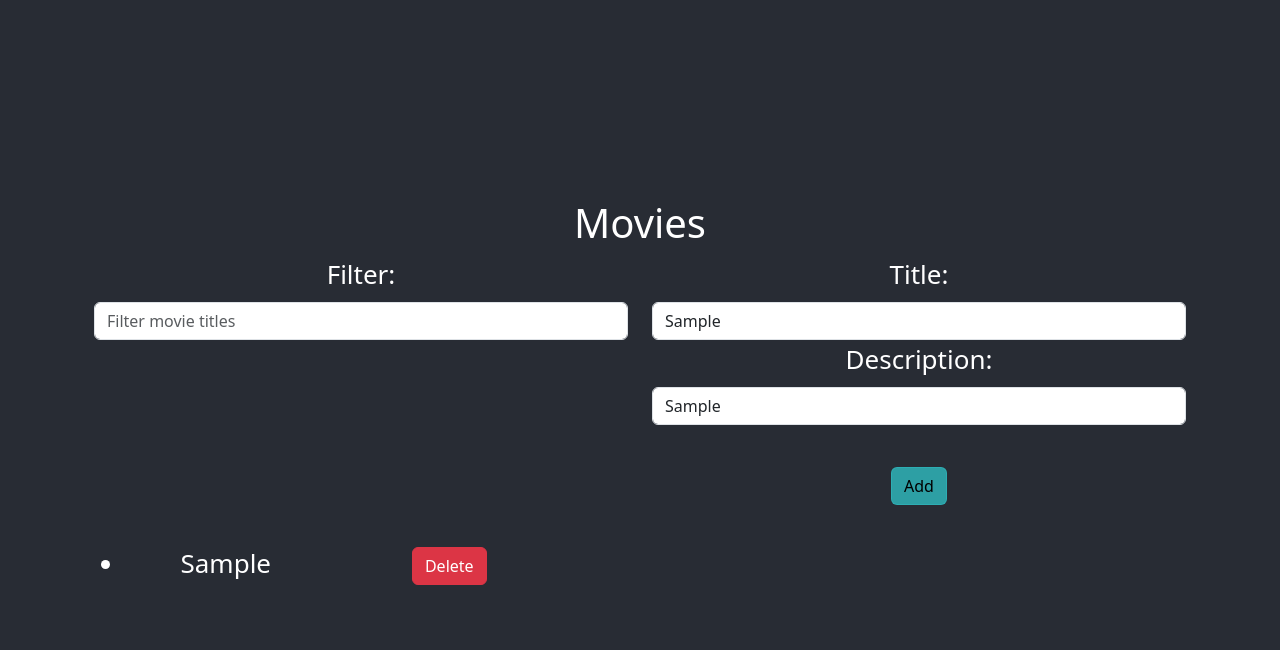
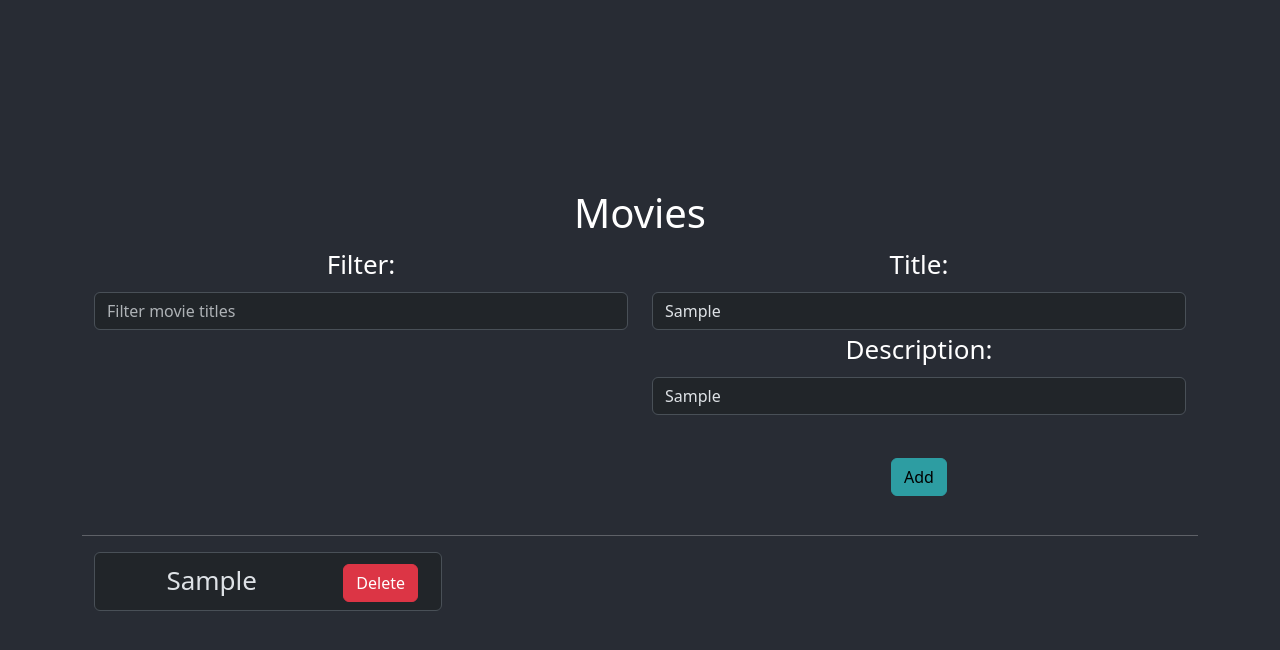
Before and after one commit to mickelson-classroom/list-detail-site-BobbydpStrange, a React (Create React App) app in the folder list-detail/: page / in a window 1280 px wide. Both pictures are taken after typing "Sample", "Sample" into the empty fields and a click on the button "Add". Shown: the top 650 px of the page. Built offline with nearby package versions, Linux system fonts and the light colour scheme.

Commit message:
added the nested list

```diff
--- a/list-detail/public/index.html
+++ b/list-detail/public/index.html
@@ -1,5 +1,5 @@
 <!DOCTYPE html>
-<html lang="en">
+<html lang="en" data-bs-theme="dark">
   <head>
     <meta charset="utf-8" />
     <link rel="icon" href="%PUBLIC_URL%/favicon.ico" />
--- a/list-detail/src/assets/custom.scss
+++ b/list-detail/src/assets/custom.scss
@@ -1,4 +1,7 @@
-$primary : rgba(47, 177, 182, 0.867);
+$primary : #2D9DA2;
 $btn-danger: rgb(185, 69, 33);
+$secondary:#F2CB05;
+$dark: #175073;
+
 
 @import "../../node_modules/bootstrap/scss/bootstrap"
--- a/list-detail/src/components/movieDetail.tsx
+++ b/list-detail/src/components/movieDetail.tsx
@@ -1,24 +1,77 @@
-import React from "react";
+import React,{ useState } from "react";
 
 interface MovieDetailProps {
   movie: {
     id: number;
     title: string;
     description: string;
+    genre: string[];
   };
+  onAddGenre: (movieId: number, genre: string) => void;
+  onDeleteGenre: (movieId: number, index: number) => void;
 }
 
-export const MovieDetail: React.FC<MovieDetailProps> = ({ movie }) => {
+export const MovieDetail: React.FC<MovieDetailProps> = ({ movie, onAddGenre, onDeleteGenre }) => {
+  const [newGenre, setNewGenre] = useState<string>("");
+
+  const handleAddGenre = () => {
+    console.log("Add Genre: "+ newGenre)
+    if (newGenre.trim() !== ""){
+      onAddGenre(movie.id, newGenre);
+      setNewGenre("");
+    }
+  };
+
+  const handleDeleteGenre = (index: number) => {
+    onDeleteGenre(movie.id, index);
+  };
+
   return (
-    <div className="container text-center">
-      <div className="row">
-        <div className="col-md-6">
+    <div className="container text-center border rounded-5 p-3 bg-secondary-subtle border-secondary">
+      <div className="row  ">
+        <div className="col col-md-6">
           <h2>Title</h2>
           <p>{movie.title}</p>
         </div>
-        <div className="col-md-6">
+        <div className="col col-md-6">
           <h2>Description</h2>
           <p>{movie.description}</p>
+        </div>
+      </div>
+      <hr/>
+      <div className="row mt-3">
+        <div className="col-12">
+          <div className="col">
+            <h3>Genre:</h3>
+            <div className="row">
+              <label
+                className="form-label">Genre Name:</label>
+              <input
+                type="text"
+                className="form-control"
+                placeholder="Genre (reload page to see new items)"
+                value={newGenre}
+                onChange={(e) => setNewGenre(e.target.value)}
+              />
+              <button className="btn btn-secondary"
+                onClick={handleAddGenre}>+
+              </button>
+            </div>
+          </div>
+          <div className="d-flex p-2 flex-wrap justify-content-center">
+            {movie.genre.map((genre, index) => (
+              <div className="col col-6 col-md-8 ">
+                <div className="card " key={index}>
+                    <div className="card-body">
+                      <h5 className="card-title">{genre}</h5>
+                      <button
+                        className="btn btn-danger"
+                        onClick={() => handleDeleteGenre(index)}>-</button>
+                    </div>
+                </div>
+              </div>
+            ))}
+          </div>
         </div>
       </div>
     </div>
--- /dev/null
+++ b/list-detail/src/components/movieItem.tsx
@@ -0,0 +1,36 @@
+import { FC } from "react";
+import {Movie} from "../models/movie";
+
+
+export const Item: FC<{
+  item: Movie;
+  onClick: (m: Movie) => void;
+  onDelete: (m: Movie) => void;
+  isSelected: boolean;
+
+}> = ({ item, onClick, onDelete, isSelected }) => {
+  const handleDelete = () => {
+    onDelete(item);
+  };
+  return (
+    <li
+      onClick={() => onClick(item)}
+      className={`list-group-item btn-primary  ${isSelected && "active"}`}
+      role="button"
+      >
+        <div className="row">
+          <div className="col col-8  ">
+            {item.title}
+          </div>
+          <div className="col">
+            <button
+                className="btn btn-danger"
+                onClick={handleDelete}>Delete
+            </button>
+          </div>
+        </div>
+    </li>
+  );
+};
+
+export default Item;
--- a/list-detail/src/components/movieList.tsx
+++ b/list-detail/src/components/movieList.tsx
@@ -2,12 +2,9 @@ import React, { useState } from "react";
 import MovieDetail from "./movieDetail";
 import MovieFilter from "./movieFilter";
 import MovieAdd from "./movieAdd";
+import {Item} from "./movieItem";
+import {Movie} from "../models/movie"
 
-interface Movie {
-  id: number;
-  title: string;
-  description: string;
-}
 
 export const MovieList: React.FC = () => {
   const [movies, setMovies] = useState<Movie[]>([]);
@@ -15,7 +12,7 @@ export const MovieList: React.FC = () => {
   const [filterText, setFilterText] = useState("");
 
   const handleAddMovie = (title: string, description: string) => {
-    const newMovie: Movie = { id: Date.now(), title, description };
+    const newMovie: Movie = { id: Date.now(), title, description, genre: [] };
     setMovies([...movies, newMovie]);
   };
 
@@ -28,15 +25,32 @@ export const MovieList: React.FC = () => {
     }
   };
 
+  const handleAddGenre = (movieId: number, genre:string) => {
+    console.log("Add Genre"+ movieId+ "genre: " + genre)
+
+    setMovies((prevMovies) =>
+       prevMovies.map((movie) =>
+        movie.id === movieId ? { ...movie, genre: [...movie.genre, genre]} : movie
+      )
+    );
+        console.log("movie should be added")
+  };
+
+  const handleDeleteGenre = (movieId: number, deletingGenre : string) => {
+    setMovies((prevMovies) =>
+      prevMovies.map((movie) =>
+        movie.id === movieId
+          ? {...movie, genre: movie.genre.filter((g) => g !== deletingGenre)}
+          :movie
+      )
+    );
+  };
+
   return (
     <div>
       <div className="container text-center">
         <div className="col">
-          <div className="row-md-6">
-            {selectedMovie && movies.some((movie) => movie.id === selectedMovie.id) &&(
-              <MovieDetail movie={selectedMovie} />
-            )}
-          </div>
+
           <div className="row">
             <div className="col-md-6">
               <MovieFilter filterText={filterText} setFilterText={setFilterText} />
@@ -45,32 +59,38 @@ export const MovieList: React.FC = () => {
               <MovieAdd onAddMovie={handleAddMovie} />
               <br></br>
             </div>
+            <hr/>
           </div>
         </div>
       </div>
       <div className="container text-center">
-        <div className="col-5">
-          <ul>
+        <div className="row">
+          <div className="col col-4 col-lg-4 col-sm">
+            <ul className="list-group">
               {movies
                 .filter((movie) =>
                   movie.title.toLowerCase().includes(filterText.toLowerCase())
                 )
                 .map((movie) => (
-                <li
-                  onClick={() => setSelectedMovie(movie)}
+                  <Item onClick={(m) => setSelectedMovie(m)}
+                    onDelete={handleDelete}
                     key={movie.id}
-                >
-                  <div className="row">
-                    <div className="col">
-                      {movie.title}
+                    item={movie}
+                    isSelected={movie.id === selectedMovie?.id}/>
+                ))}
+            </ul>
           </div>
-                    <div className="col">
-                      <button className="btn btn-danger"  onClick={() => handleDelete(movie)}>Delete</button>
+          <div className="col col-8 col-md ">
+            <div className="row-md-6">
+                {selectedMovie && movies.some((movie) => movie.id === selectedMovie.id) &&(
+                  <MovieDetail
+                    movie={selectedMovie}
+                    onAddGenre={(movieId,genre) => selectedMovie?.id && handleAddGenre(selectedMovie.id, genre)}
+                    onDeleteGenre={(movieId, index) => selectedMovie?.genre && handleDeleteGenre(selectedMovie.id, selectedMovie.genre[index])}
+                  />
+                )}
             </div>
           </div>
-                </li>
-              ))}
-          </ul>
         </div>
       </div>
     </div>
--- /dev/null
+++ b/list-detail/src/models/movie.ts
@@ -0,0 +1,6 @@
+export interface Movie {
+    id: number;
+    title: string;
+    description: string;
+    genre: string[];
+}
```
Lines whose indentation alone changed are shown as unchanged.
